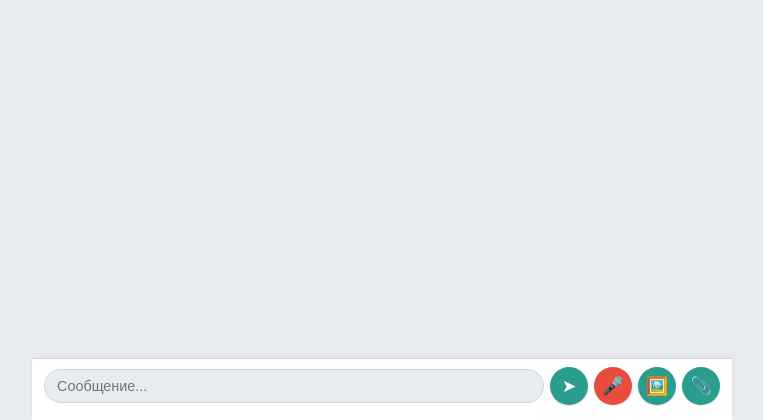
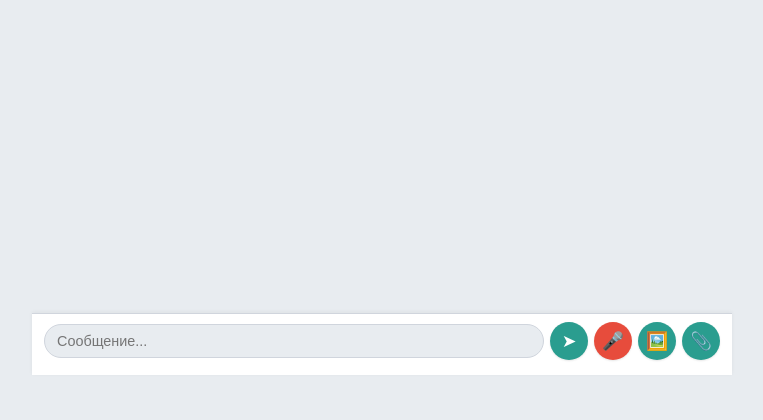
Before and after one commit to magapochta12-star/server, a Flask app: page / in a window 1280 px wide. Shown: the part 380-800 px from the top of the page, without its empty margins (258-1021 px from the left). Run offline with Flask 3, Linux system fonts and the light colour scheme; some libraries are stand-ins or nearby versions.

Commit message:
Update index.html
поднял строку для сообщений на 45 пикселей на телефонах

```diff
--- a/templates/index.html
+++ b/templates/index.html
@@ -119,6 +119,7 @@
             border-top: 1px solid var(--border); display: flex; gap: 6px;
             align-items: center; box-shadow: 0 -1px 4px rgba(0,0,0,0.05);
             padding-bottom: calc(15px + env(safe-area-inset-bottom, 0px));
+            margin-bottom: 45px; /* ← строка ввода поднята на 45px от нижнего края */
         }
         #text-input {
             flex: 1; padding: 8px 12px; border: 1px solid var(--border);
```
